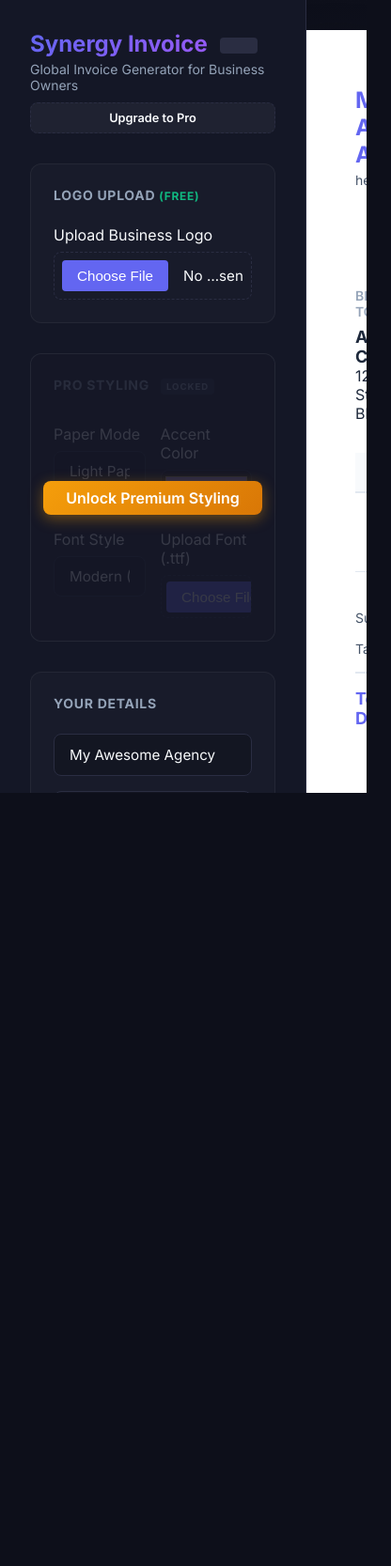
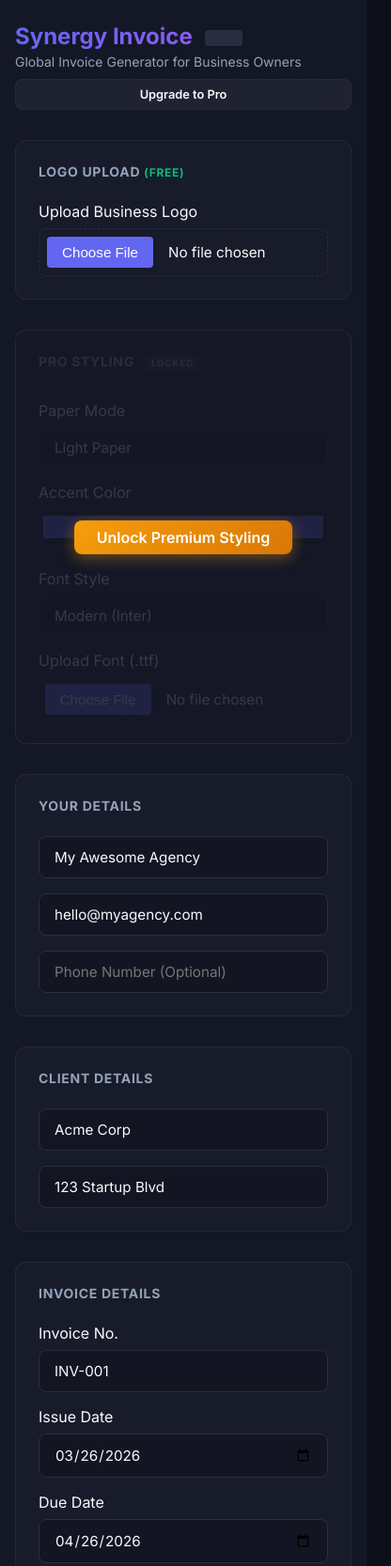
Before and after one commit to synergyariyo/synergy-invoice, a plain HTML site: page index.html in a window 390 px wide. Shown: the top 1667 px of the page at 94% size, 416 px wide, since content can reach past the window. Before the commit the page ends 844 px from the top, so only its background shows below. Drawn offline with Linux system fonts and the light colour scheme.

Commit message:
Add files via upload

```diff
--- a/app.js
+++ b/app.js
@@ -22,10 +22,12 @@ document.addEventListener('DOMContentLoaded', () => {
     const fontUpload = document.getElementById('font-upload');
     const invoiceThemeSelect = document.getElementById('invoice-theme-select');
     const invoicePreview = document.getElementById('invoice-preview');
+    const bPhoneIn = document.getElementById('business-phone-input');
 
     // Displays
     const bNameDisp = document.getElementById('business-name-display');
     const bEmailDisp = document.getElementById('business-email-display');
+    const bPhoneDisp = document.getElementById('business-phone-display');
     const cNameDisp = document.getElementById('client-name-display');
     const cAddressDisp = document.getElementById('client-address-display');
     const invNoDisp = document.getElementById('invoice-no-display');
@@ -58,6 +60,7 @@ document.addEventListener('DOMContentLoaded', () => {
 
     mapInputToDisplay(bNameIn, bNameDisp);
     mapInputToDisplay(bEmailIn, bEmailDisp);
+    mapInputToDisplay(bPhoneIn, bPhoneDisp);
     mapInputToDisplay(cNameIn, cNameDisp);
     mapInputToDisplay(cAddressIn, cAddressDisp);
     mapInputToDisplay(invNoIn, invNoDisp);
@@ -168,10 +171,10 @@ document.addEventListener('DOMContentLoaded', () => {
 
             const tr = document.createElement('tr');
             tr.innerHTML = `
-                <td class="text-left" style="color: #000000; font-weight: 700;">${item.desc || '-'}</td>
-                <td class="text-center" style="color: #000000;">${item.qty}</td>
-                <td class="text-center" style="color: #000000;">${formatCurr(item.rate)}</td>
-                <td class="text-right" style="color: #000000; font-weight: 600;">${formatCurr(amount)}</td>
+                <td class="text-left" style="color: #334155; font-weight: 700;">${item.desc || '-'}</td>
+                <td class="text-center" style="color: #475569;">${item.qty}</td>
+                <td class="text-center" style="color: #475569;">${formatCurr(item.rate)}</td>
+                <td class="text-right" style="color: #334155; font-weight: 600;">${formatCurr(amount)}</td>
             `;
             invoiceItemsDisplay.appendChild(tr);
         });
--- a/index.html
+++ b/index.html
@@ -71,6 +71,9 @@
                 </div>
                 <div class="input-group">
                     <input type="text" id="business-email-input" placeholder="Your Email" value="hello@myagency.com">
+                </div>
+                <div class="input-group">
+                    <input type="text" id="business-phone-input" placeholder="Phone Number (Optional)" value="">
                 </div>
             </div>
 
@@ -184,6 +187,7 @@
                             <img id="logo-display" src="" alt="Company Logo" style="display: none; max-height: 65px; max-width: 180px; object-fit: contain; margin-bottom: 12px;">
                             <h2 id="business-name-display">My Awesome Agency</h2>
                             <p id="business-email-display">hello@myagency.com</p>
+                            <p id="business-phone-display" style="margin-top: 2px;"></p>
                         </div>
                         <div class="invoice-meta">
                             <h1 class="title">INVOICE</h1>
--- a/styles.css
+++ b/styles.css
@@ -331,6 +331,14 @@ input:focus, select:focus {
     color: #94a3b8;
 }
 
+/* Payment Info Baseline Colors */
+#invoice-preview .payment-info-title {
+    color: #334155 !important;
+}
+#invoice-preview .payment-info-text {
+    color: #475569 !important;
+}
+
 /* Pro Badge */
 .pro-badge {
     font-size: 0.6rem;
@@ -431,3 +439,43 @@ input:focus, select:focus {
 #invoice-preview.dark-mode .payment-info-text {
     color: #f8fafc !important;
 }
+
+/* Mobile Responsiveness */
+@media (max-width: 768px) {
+    body {
+        overflow: auto;
+        height: auto;
+    }
+    .app-container {
+        flex-direction: column;
+        height: auto;
+        overflow: visible;
+    }
+    .editor-panel {
+        width: 100%;
+        border-right: none;
+        border-bottom: 1px solid var(--border-color);
+        padding: 1.5rem 1rem;
+        overflow: visible;
+    }
+    .preview-panel {
+        padding: 1rem;
+        overflow: visible;
+    }
+    .preview-wrapper {
+        padding: 20px;
+        min-height: auto;
+        transform-origin: top center;
+        width: 100%;
+    }
+    .row {
+        flex-direction: column;
+    }
+    .modal-content {
+        width: 90%;
+        padding: 1.5rem;
+    }
+    .actions {
+        padding-bottom: 1rem;
+    }
+}
```
